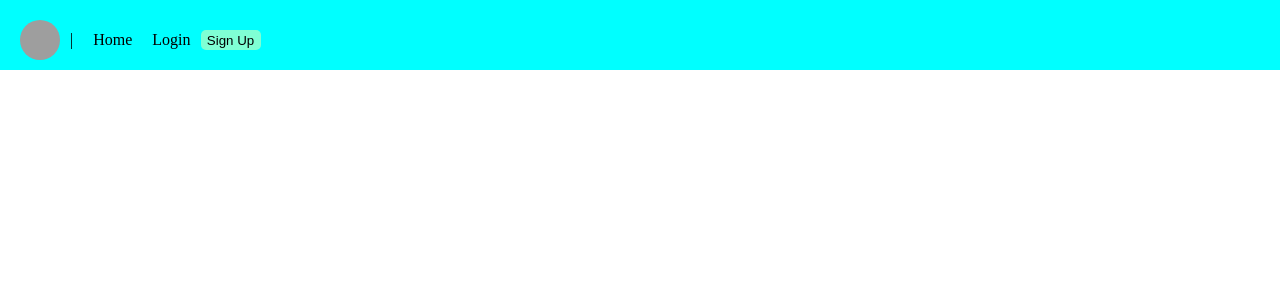
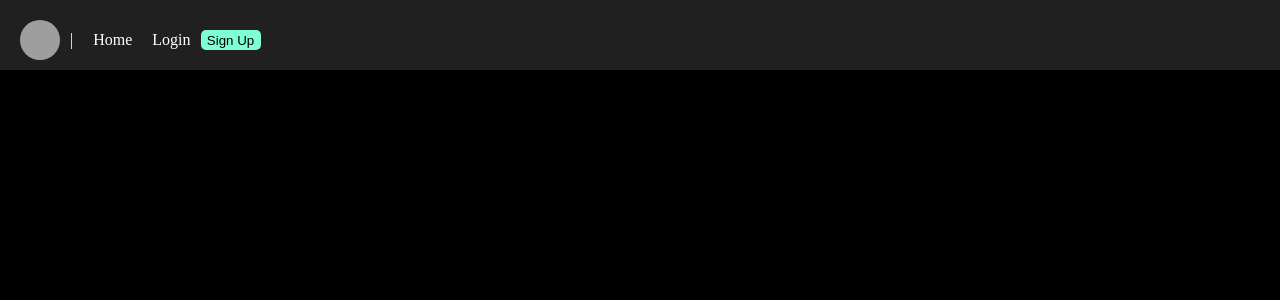
Before and after one commit to Arun1102/reactportal, a React (Create React App) app: page / in a window 1280 px wide. Shown: the top 300 px of the page. Built offline with nearby package versions, Linux system fonts and the light colour scheme; grey boxes are pictures that could not be loaded.

Commit message:
second changes

```diff
--- a/package.json
+++ b/package.json
@@ -8,6 +8,7 @@
     "@testing-library/user-event": "^13.5.0",
     "react": "^17.0.2",
     "react-dom": "^17.0.2",
+    "react-router-dom": "^6.2.1",
     "react-scripts": "5.0.0",
     "web-vitals": "^2.1.4"
   },
--- a/src/App.js
+++ b/src/App.js
@@ -1,10 +1,12 @@
 
 import './App.css';
 import Navbar from './Components/navbar/Navbar'
+import Home from './Components/Home/Home'
 function App() {
   return (
     <div className="App">
       <Navbar/>
+      <Home/>
     </div>
   );
 }
--- /dev/null
+++ b/src/Components/Home/Home.css
@@ -0,0 +1,4 @@
+.Home{
+    background-color: black;
+    height: 100vh
+}
--- /dev/null
+++ b/src/Components/Home/Home.js
@@ -0,0 +1,10 @@
+import React from 'react';
+import './Home.css'
+
+function Home() {
+  return <div className='Home'>
+
+  </div>;
+}
+
+export default Home;
--- a/src/Components/navbar/Navbar.css
+++ b/src/Components/navbar/Navbar.css
@@ -1,6 +1,7 @@
 .Navbar{
-    background-color: aqua;
+    background-color: #202020;
     height: 70px;
+    color:white;
 }
 
 .Navbar-row{
@@ -19,6 +20,13 @@
 
 }
 
+.Navbar-list:hover{
+
+
+    color: aqua;
+    cursor: pointer;
+}
+
 .Navbar-button{
     border:none;
     width:60px;
@@ -26,6 +34,7 @@
     border-radius: 5px;
     background-color: aquamarine;
     margin-left: 10px;
+    cursor: pointer;
 }
 
 .Navbar-div{
```
Also changed, not shown: src/Components/navbar/Navbar.js (+3 -5 lines), 1 other file (tests, documents, lock files or other folders).
